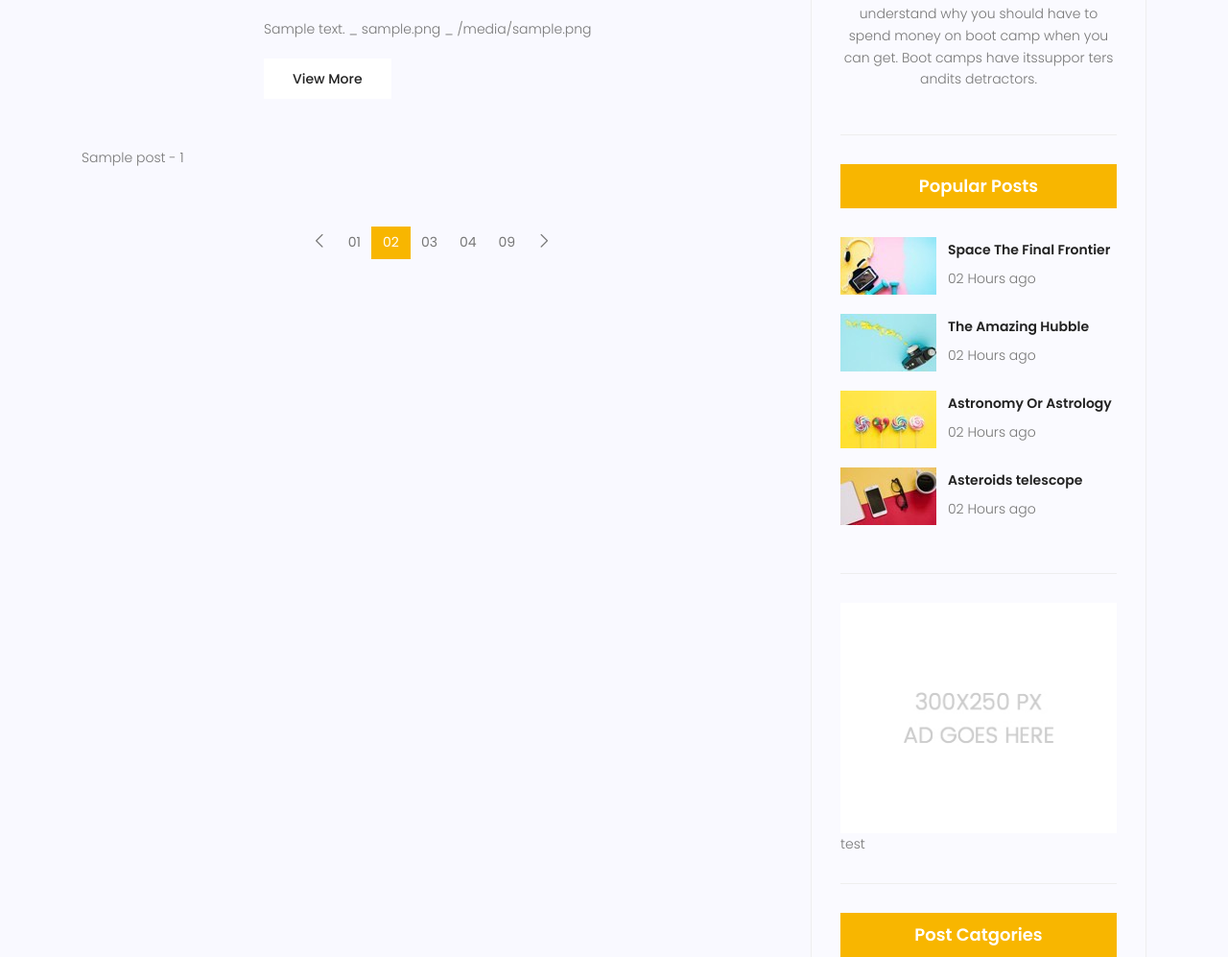
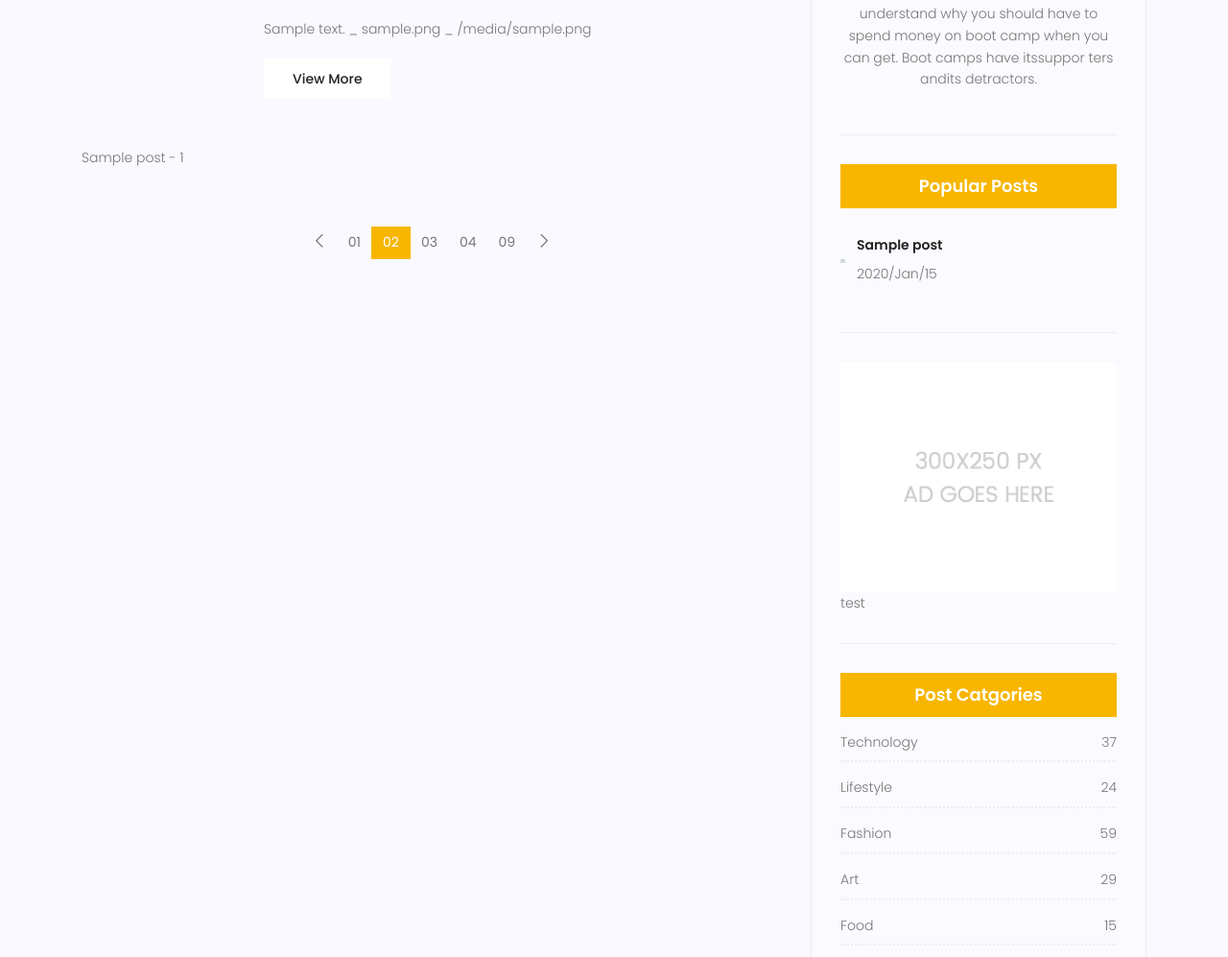
Before and after one commit to matintb/proj, a Django app: page /blog/ in a window 1280 px wide. Shown: the part 1581-2578 px from the top of the page at 96% size. Run offline with Django 5.2, Linux system fonts and the light colour scheme; tables that the repository leaves empty hold one stand-in row (values such as "Sample post"); grey boxes marked "Sample" are stand-in pictures; some libraries are stand-ins or nearby versions.

Commit message:
+latestposts

```diff
--- a/blog/templatetags/blog_tags.py
+++ b/blog/templatetags/blog_tags.py
@@ -19,3 +19,8 @@ def snippet(value,arg=15):
 def popularposts():
     posts = post.objects.filter(status=1).order_by('-published_date')[:1]
     return {'posts':posts}
+
+@register.inclusion_tag('blog/blog-popular-posts.html')
+def latestposts(arg=3):
+    posts = post.objects.filter(status=1).order_by('-published_date')[:arg]
+    return {'posts':posts}
--- a/static/css/main.css
+++ b/static/css/main.css
@@ -3656,6 +3656,7 @@ body.mobile-nav-active #mobile-nav-toggle {
 
 .widget-wrap .popular-post-widget .popular-post-list .thumb img {
   width: 100%;
+  max-width: 5px;
 }
 
 .widget-wrap .popular-post-widget .single-post-list {
--- a/templates/blog/blog-home.html
+++ b/templates/blog/blog-home.html
@@ -1,4 +1,5 @@
-{% extends "base.html" %} {% load static %} {% block content %}
+{% extends "base.html" %} {% load static %} {% load blog_tags %}
+{% block content %}
 
 <!-- start banner Area -->
 <section class="banner-area relative blog-home-banner" id="home">
@@ -28,11 +29,8 @@
             <div class="overlay overlay-bg"></div>
             <a href="#" target="_blank">
               <div class="thumb">
-                <img
-                  class="content-image img-fluid d-block mx-auto"
-                  src="{% static 'img/blog/cat-widget1.jpg' %}"
-                  alt=""
-                />
+                <img class="content-image img-fluid d-block mx-auto" src="{% static 'img/blog/cat-widget1.jpg' %}"
+                  alt="" />
               </div>
               <div class="content-details">
                 <h4 class="content-title mx-auto text-uppercase">
@@ -51,11 +49,8 @@
             <div class="overlay overlay-bg"></div>
             <a href="#" target="_blank">
               <div class="thumb">
-                <img
-                  class="content-image img-fluid d-block mx-auto"
-                  src="{% static 'img/blog/cat-widget2.jpg' %}"
-                  alt=""
-                />
+                <img class="content-image img-fluid d-block mx-auto" src="{% static 'img/blog/cat-widget2.jpg' %}"
+                  alt="" />
               </div>
               <div class="content-details">
                 <h4 class="content-title mx-auto text-uppercase">Politics</h4>
@@ -72,11 +67,8 @@
             <div class="overlay overlay-bg"></div>
             <a href="#" target="_blank">
               <div class="thumb">
-                <img
-                  class="content-image img-fluid d-block mx-auto"
-                  src="{% static 'img/blog/cat-widget3.jpg' %}"
-                  alt=""
-                />
+                <img class="content-image img-fluid d-block mx-auto" src="{% static 'img/blog/cat-widget3.jpg' %}"
+                  alt="" />
               </div>
               <div class="content-details">
                 <h4 class="content-title mx-auto text-uppercase">Food</h4>
@@ -139,9 +131,9 @@
               <img class="img-fluid" src="{{post.image.url}}" alt="" />
             </div>
 
-            <a class="posts-title" href="{% url 'blog:single' pid=post.id %}"
-              ><h3>{{ post.title }}</h3></a
-            >
+            <a class="posts-title" href="{% url 'blog:single' pid=post.id %}">
+              <h3>{{ post.title }}</h3>
+            </a>
             <p class="excert">
               <!-- {{ post.snippets }} -->
               {{ post.content|truncatechars:30 }}
@@ -184,62 +176,15 @@
         <div class="widget-wrap">
           <div class="single-sidebar-widget search-widget">
             <form class="search-form" action="#">
-              <input
-                placeholder="Search Posts"
-                name="search"
-                type="text"
-                onfocus="this.placeholder = ''"
-                onblur="this.placeholder = 'Search Posts'"
-              />
+              <input placeholder="Search Posts" name="search" type="text" onfocus="this.placeholder = ''"
+                onblur="this.placeholder = 'Search Posts'" />
               <button type="submit"><i class="fa fa-search"></i></button>
             </form>
           </div>
 
           {% include 'blog/blog-writer.html' %}
 
-          <div class="single-sidebar-widget popular-post-widget">
-            <h4 class="popular-title">Popular Posts</h4>
-            <div class="popular-post-list">
-              <div class="single-post-list d-flex flex-row align-items-center">
-                <div class="thumb">
-                  <img class="img-fluid" src="{% static 'img/blog/pp1.jpg' %}" alt="" />
-                </div>
-                <div class="details">
-                  <a href="blog-single.html"
-                    ><h6>Space The Final Frontier</h6></a
-                  >
-                  <p>02 Hours ago</p>
-                </div>
-              </div>
-              <div class="single-post-list d-flex flex-row align-items-center">
-                <div class="thumb">
-                  <img class="img-fluid" src="{% static 'img/blog/pp2.jpg' %}" alt="" />
-                </div>
-                <div class="details">
-                  <a href="blog-single.html"><h6>The Amazing Hubble</h6></a>
-                  <p>02 Hours ago</p>
-                </div>
-              </div>
-              <div class="single-post-list d-flex flex-row align-items-center">
-                <div class="thumb">
-                  <img class="img-fluid" src="{% static 'img/blog/pp3.jpg' %}" alt="" />
-                </div>
-                <div class="details">
-                  <a href="blog-single.html"><h6>Astronomy Or Astrology</h6></a>
-                  <p>02 Hours ago</p>
-                </div>
-              </div>
-              <div class="single-post-list d-flex flex-row align-items-center">
-                <div class="thumb">
-                  <img class="img-fluid" src="{% static 'img/blog/pp4.jpg' %}" alt="" />
-                </div>
-                <div class="details">
-                  <a href="blog-single.html"><h6>Asteroids telescope</h6></a>
-                  <p>02 Hours ago</p>
-                </div>
-              </div>
-            </div>
-          </div>
+          {% latestposts 2 %}
 
           {% include 'blog/blog-ads.html' %}
 
@@ -304,14 +249,8 @@
                       <i class="fa fa-envelope" aria-hidden="true"></i>
                     </div>
                   </div>
-                  <input
-                    type="text"
-                    class="form-control"
-                    id="inlineFormInputGroup"
-                    placeholder="Enter email"
-                    onfocus="this.placeholder = ''"
-                    onblur="this.placeholder = 'Enter email'"
-                  />
+                  <input type="text" class="form-control" id="inlineFormInputGroup" placeholder="Enter email"
+                    onfocus="this.placeholder = ''" onblur="this.placeholder = 'Enter email'" />
                 </div>
               </div>
               <a href="#" class="bbtns">Subcribe</a>
--- /dev/null
+++ b/templates/blog/blog-popular-posts.html
@@ -0,0 +1,19 @@
+{% load static %}
+<div class="single-sidebar-widget popular-post-widget">
+    <h4 class="popular-title">Popular Posts</h4>
+    <div class="popular-post-list">
+        {% for post in posts %}
+        <div class="single-post-list d-flex flex-row align-items-center">
+            <div class="thumb">
+                <img class="img-fluid" src="{{post.image.url}}" alt="" />
+            </div>
+            <div class="details">
+                <a href="{% url 'blog:single' pid=post.id %}">
+                    <h6>{{ post.title }}</h6>
+                </a>
+                <p>{{post.published_date|date:"Y/M/d"}}</p>
+            </div>
+        </div>
+        {% endfor %}
+    </div>
+</div>
```
Also changed, not shown: templates/base.html (line endings or trailing spaces).
